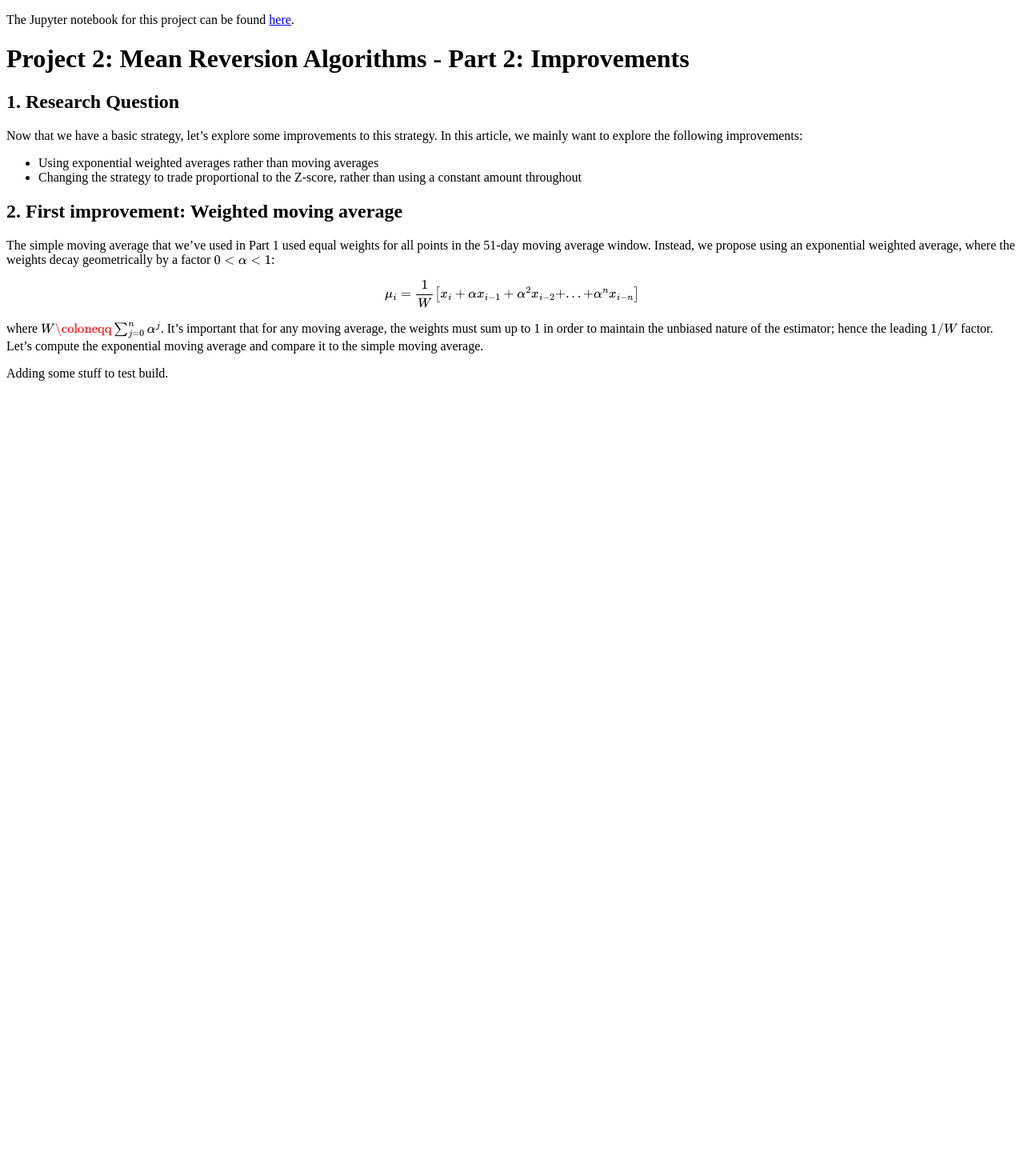
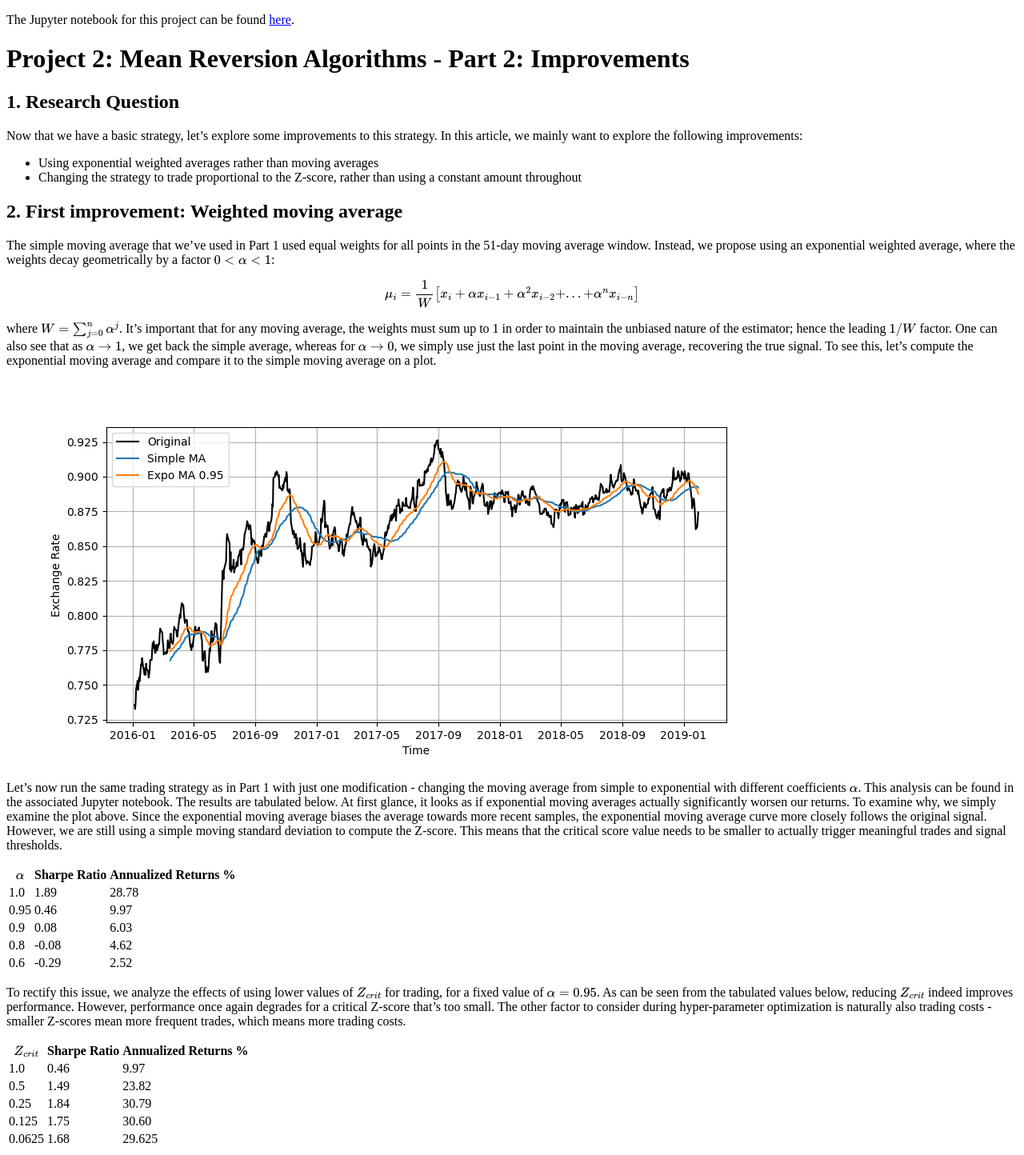
Before and after one commit to sundarganesh21/sundarganesh21.github.io, a Jekyll site: the page built from projects/project2_fx_mean_rev_part2.md, in a window 1280 px wide. Shown: the whole page at 80% size. Built offline with Jekyll 4.4.1, drawn with Linux system fonts in a browser that asks for light colours; before the commit the page ends 900 px from its top, so only the background shows below that.

Commit message:
Update project2_fx_mean_rev_part2.md

```diff
--- a/projects/project2_fx_mean_rev_part2.md
+++ b/projects/project2_fx_mean_rev_part2.md
@@ -16,6 +16,28 @@ The simple moving average that we've used in Part 1 used equal weights for all p
 
 $$\mu_{i} = \frac{1}{W} \left[ x_i + \alpha x_{i-1} + \alpha^2 x_{i-2} + ... + \alpha^n x_{i-n} \right]$$
 
-where  $W \coloneqq \sum_{j=0}^n \alpha^j$. It's important that for any moving average, the weights must sum up to 1 in order to maintain the unbiased nature of the estimator; hence the leading $1/W$ factor. Let's compute the exponential moving average and compare it to the simple moving average.
+where  $W = \sum_{j=0}^n \alpha^j$. It's important that for any moving average, the weights must sum up to 1 in order to maintain the unbiased nature of the estimator; hence the leading $1/W$ factor. One can also see that as $\alpha \rightarrow 1$, we get back the simple average, whereas for $\alpha \rightarrow 0$, we simply use just the last point in the moving average, recovering the true signal. To see this, let's compute the exponential moving average and compare it to the simple moving average on a plot.
 
-Adding some stuff to test build.
+![Moving Average Comparison](../assets/images/project2/simp_vs_exp_mean.png)
+
+Let's now run the same trading strategy as in Part 1 with just one modification - changing the moving average from simple to exponential with different coefficients $\alpha$. This analysis can be found in the associated Jupyter notebook. The results are tabulated below. At first glance, it looks as if exponential moving averages actually significantly worsen our returns. To examine why, we simply examine the plot above. Since the exponential moving average biases the average towards more recent samples, the exponential moving average curve more closely follows the original signal. However, we are still using a simple moving standard deviation to compute the Z-score. This means that the critical score value needs to be smaller to actually trigger meaningful trades and signal thresholds.
+
+| $\alpha$ | Sharpe Ratio | Annualized Returns % |
+| -------- | ------------ | -------------------- |
+| 1.0      | 1.89         | 28.78                |
+| 0.95     | 0.46         | 9.97                 |
+| 0.9      | 0.08         | 6.03                 |
+| 0.8      | -0.08        | 4.62                 |
+| 0.6      | -0.29        | 2.52                 |
+| -------- | ------------ | -------------------- |
+
+To rectify this issue, we analyze the effects of using lower values of $Z_{crit}$ for trading, for a fixed value of $\alpha=0.95$. As can be seen from the tabulated values below, reducing $Z_{crit}$ indeed improves performance. However, performance once again degrades for a critical Z-score that's too small. The other factor to consider during hyper-parameter optimization is naturally also trading costs - smaller Z-scores mean more frequent trades, which means more trading costs.
+
+| $Z_{crit}$ | Sharpe Ratio | Annualized Returns % |
+| ---------- | ------------ | -------------------- |
+| 1.0        | 0.46         | 9.97                 |
+| 0.5        | 1.49         | 23.82                |
+| 0.25       | 1.84         | 30.79                |
+| 0.125      | 1.75         | 30.60                |
+| 0.0625     | 1.68         | 29.625               |
+| ---------- | ------------ | -------------------- |
```
